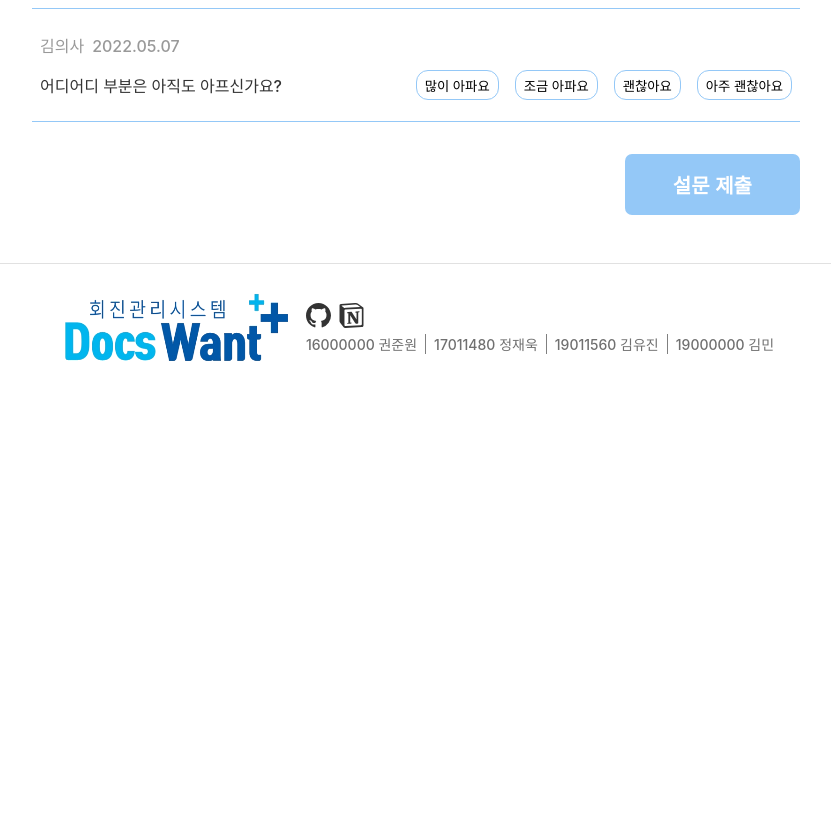
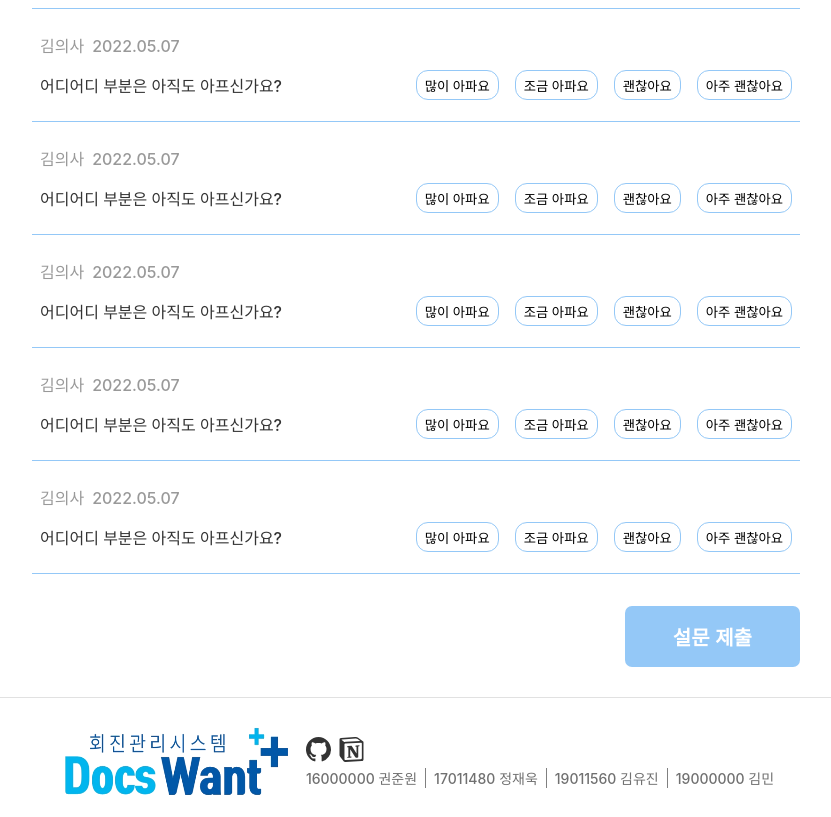
Before and after one commit to docswant/docswant-frontend, a React (Create React App) app: page /patient/survey/1 in a window 1280 px wide. Shown: the part 520-1337 px from the top of the page, without its empty margins (224-1055 px from the left). Before the commit the page ends 912 px from the top, so only its background shows below. Built offline with nearby package versions, Linux system fonts and the light colour scheme.

Commit message:
Fix : footer 하단 고정

```diff
--- a/src/components/common/Footer.js
+++ b/src/components/common/Footer.js
@@ -7,8 +7,10 @@ import Logo from '../../lib/image/Logo.png';
 //화면 하단 고정
 const FooterBlock = styled.div`
   width: 100%;
+  height: 120px;
+  border-top: 1px solid #e1e1e1;
   bottom: 0;
-  border-top: 1px solid #e1e1e1;
+  position: absolute;
   padding: 1rem;
 
   .FooterWrapper {
--- a/src/components/patient/PatientModify.js
+++ b/src/components/patient/PatientModify.js
@@ -9,6 +9,7 @@ const PatientModifiyBlock = styled.div`
   flex-direction: column;
   align-items: center;
   padding: 1rem 0;
+  padding-bottom: 150px;
 
   h2 {
     margin: 1rem;
--- a/src/components/patient/PatientSurvey.js
+++ b/src/components/patient/PatientSurvey.js
@@ -5,6 +5,7 @@ import palette from '../../lib/styles/palette';
 const PatientSurveyBlock = styled.div`
   width: 100%;
   padding: 3rem 10rem;
+  padding-bottom: 150px;
   display: flex;
   flex-direction: column;
   align-items: center;
@@ -126,6 +127,66 @@ const PatientSurvey = () => {
           </div>
         </div>
       </div>
+      <div className="surveyList">
+        <div className="surveyInfo">
+          <span>김의사</span>
+          <span>2022.05.07</span>
+        </div>
+        <div className="surveyCheck">
+          <p>어디어디 부분은 아직도 아프신가요?</p>
+          <div className="surveyButton">
+            <button>많이 아파요</button>
+            <button>조금 아파요</button>
+            <button>괜찮아요</button>
+            <button>아주 괜찮아요</button>
+          </div>
+        </div>
+      </div>
+      <div className="surveyList">
+        <div className="surveyInfo">
+          <span>김의사</span>
+          <span>2022.05.07</span>
+        </div>
+        <div className="surveyCheck">
+          <p>어디어디 부분은 아직도 아프신가요?</p>
+          <div className="surveyButton">
+            <button>많이 아파요</button>
+            <button>조금 아파요</button>
+            <button>괜찮아요</button>
+            <button>아주 괜찮아요</button>
+          </div>
+        </div>
+      </div>
+      <div className="surveyList">
+        <div className="surveyInfo">
+          <span>김의사</span>
+          <span>2022.05.07</span>
+        </div>
+        <div className="surveyCheck">
+          <p>어디어디 부분은 아직도 아프신가요?</p>
+          <div className="surveyButton">
+            <button>많이 아파요</button>
+            <button>조금 아파요</button>
+            <button>괜찮아요</button>
+            <button>아주 괜찮아요</button>
+          </div>
+        </div>
+      </div>
+      <div className="surveyList">
+        <div className="surveyInfo">
+          <span>김의사</span>
+          <span>2022.05.07</span>
+        </div>
+        <div className="surveyCheck">
+          <p>어디어디 부분은 아직도 아프신가요?</p>
+          <div className="surveyButton">
+            <button>많이 아파요</button>
+            <button>조금 아파요</button>
+            <button>괜찮아요</button>
+            <button>아주 괜찮아요</button>
+          </div>
+        </div>
+      </div>
 
       <div className="submitArea">
         <button>설문 제출</button>
```
